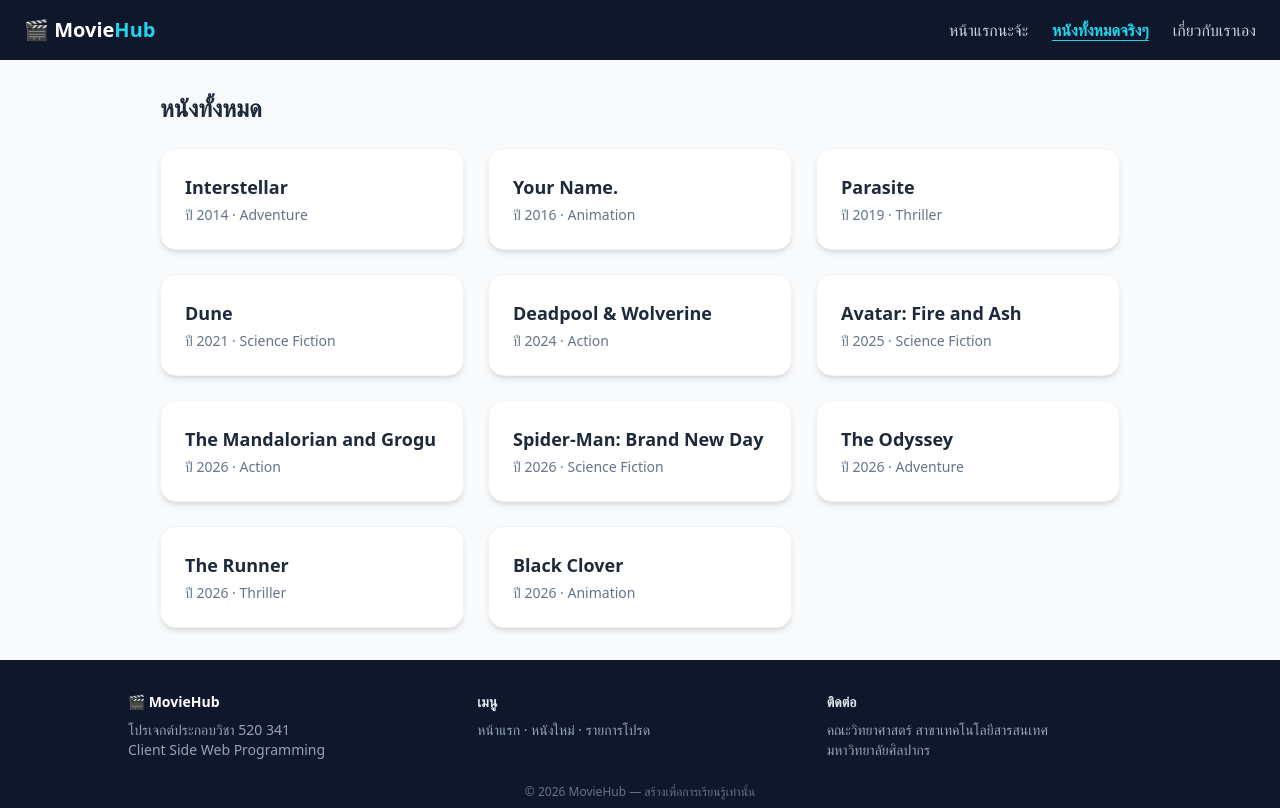
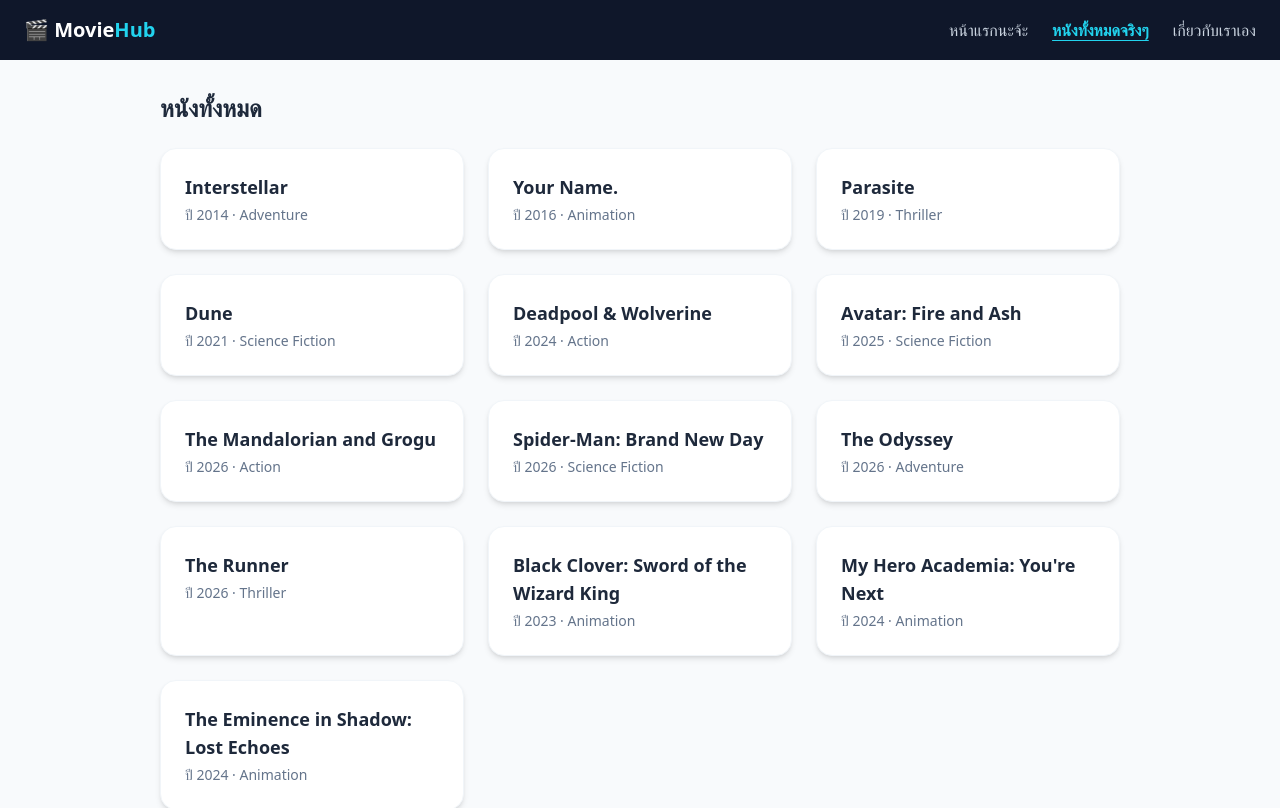
Before and after one commit to 670710731/feapp-670710731, a React (Create React App) app in the folder phanukon-app/: page /movies in a window 1280 px wide. Shown: the top 808 px of the page. Built offline with nearby package versions, Linux system fonts and the light colour scheme.

Commit message:
New Data & State

```diff
--- /dev/null
+++ b/phanukon-app/src/component/MovieCard.jsx
@@ -0,0 +1,19 @@
+import { useState } from 'react';   // 1. import จาก react
+
+function MovieCard({ title, year }) {
+  const [likes, setLikes] = useState(0);   // 2. ประกาศ state
+
+  return (
+    <div className="rounded-2xl bg-white p-6 shadow-md">
+      <h3 className="text-lg font-bold">{title} ({year})</h3>
+      <button
+        onClick={() => setLikes(likes + 1)}   // 3. เปลี่ยนค่าผ่าน setLikes
+        className="mt-3 rounded-lg bg-pink-100 px-4 py-2 text-pink-700
+                   font-semibold hover:bg-pink-200 transition">
+        ❤️ {likes}
+      </button>
+    </div>
+  );
+}
+
+export default MovieCard;
--- /dev/null
+++ b/phanukon-app/src/component/MovieGallery.jsx
@@ -0,0 +1,52 @@
+import { useState } from 'react';
+import { movies } from '../data';
+
+function MovieGallery() {
+  const [index, setIndex] = useState(0);
+  const [showMore, setShowMore] = useState(false);
+
+  const hasNext = index < movies.length - 1;
+
+  function handleNextClick() {
+    if (hasNext) {
+      setIndex(index + 1);   // ไปเรื่องถัดไป
+    } else {
+      setIndex(0);           // สุดท้ายแล้ว วนกลับเรื่องแรก
+    }
+  }
+
+  function handleMoreClick() {
+    setShowMore(!showMore);  // กลับค่า true/false
+  }
+
+  const movie = movies[index];   // ค่าที่คำนวณจาก state ไม่ต้องเป็น state เอง
+
+  return (
+    <div className="mx-auto max-w-md rounded-2xl bg-white p-6 shadow-md">
+      <button onClick={handleNextClick}
+              className="rounded-lg bg-cyan-600 px-4 py-2 font-semibold text-white">
+        เรื่องถัดไป
+      </button>
+      <div className="mt-4 .flex flex-col gap-6 md:flex-row">
+        {movie.poster && (
+        <img src={movie.poster} alt={`โปสเตอร์ ${movie.title}`}
+          className="mt-4 w-full rounded-2xl object-cover shadow-lg" />
+        )}
+      </div>
+
+      <h2 className="mt-4 text-2xl font-bold text-slate-800">
+        {movie.title} <span className="text-slate-400">({movie.year})</span>
+      </h2>
+      <p className="text-sm text-slate-500">
+        เรื่องที่ {index + 1} จาก {movies.length} | {movie.genre}
+      </p>
+
+      <button onClick={handleMoreClick} className="mt-2 text-sm text-cyan-600">
+        {showMore ? 'ซ่อนเรื่องย่อ' : 'อ่านเรื่องย่อ'}
+      </button>
+      {showMore && <p className="mt-2 text-slate-700">{movie.detail}</p>}
+    </div>
+  );
+}
+
+export default MovieGallery;
--- a/phanukon-app/src/data.js
+++ b/phanukon-app/src/data.js
@@ -113,13 +113,35 @@
   },
   {
     "id": 11,
-    "tmdbId": 1386315,
-    "title": "Black Clover",
+    "tmdbId": 812225,
+    "title": "Black Clover: Sword of the Wizard King",
     "titleTh": "แบล็คโคลเวอร์",
     "genre": "Animation",
-    "year": 2026,
+    "year": 2023,
     "rating": 7.2,
     "detail": "เรื่องราวของเด็กหนุ่มที่เกิดมาพร้อมกับเวทมนตร์ แต่กลับไม่มีเวทมนตร์เลยสักนิดเดียว เขาและเพื่อนสนิทของเขาได้ออกเดินทางเพื่อที่จะเป็นจอมเวทที่ยิ่งใหญ่ที่สุดในโลก",
     "poster": "https://media.themoviedb.org/t/p/w600_and_h900_face/9YEGawvjaRgnyW6QVcUhFJPFDco.jpg"
+  },
+  {
+    "id": 12,
+    "tmdbId": 1159311,
+    "title": "My Hero Academia: You're Next",
+    "titleTh": "มายฮีโร่อคาเดเมีย: ยูอาร์เน็กซ์",
+    "genre": "Animation",
+    "year": 2024,
+    "rating": 7.9,
+    "detail": "เรื่องราวของเด็กหนุ่มที่มีความฝันอยากเป็นฮีโร่ แต่กลับต้องเผชิญกับความท้าทายและอุปสรรคมากมายในการฝึกฝนและพัฒนาตัวเองให้กลายเป็นฮีโร่ที่แท้จริง",
+    "poster": "https://media.themoviedb.org/t/p/w600_and_h900_face/tTrI6PwqzxkgO3dvQ7BEKXM7SYR.jpg"
+  },
+  {
+    "id": 13,
+    "tmdbId": 1220552,
+    "title": "The Eminence in Shadow: Lost Echoes",
+    "titleTh": "เดอะ เอมินเน้นซ์ อิน แชโดว์: ลอสต์ เอคโค่",
+    "genre": "Animation",
+    "year": 2024,
+    "rating": 7.8,
+    "detail": "เรื่องราวของชายหนุ่มผู้อยากจะเป็นผู้มีอำนาจลึกลับในเงามืด แต่กลับต้องเข้าไปพัวพันกับองค์กรลับที่มีเป้าหมายในการทำลายโลก",
+    "poster": "https://media.themoviedb.org/t/p/w600_and_h900_face/jxrLc5uCK3s7qlb4aJU4aNTOJZR.jpg"
   }
 ];
--- a/phanukon-app/src/pages/Home.jsx
+++ b/phanukon-app/src/pages/Home.jsx
@@ -1,8 +1,27 @@
+import React from "react";
+import { Link } from "react-router-dom";
+import { movies } from "../data.js";
+import MovieCard from "../component/MovieCard";
+import MovieGallery from "../component/MovieGallery";
+
 function Home() {
   return (
     <div className="p-8 text-center">
       <h1 className="text-3xl font-bold text-slate-800">🏠 หน้าแรก</h1>
       <p className="mt-2 text-slate-500">ยินดีต้อนรับสู่ Homepage</p>
+
+      <h2 className="mt-8 text-2xl font-bold text-slate-800">หนังยอดนิยม</h2>
+      <div className="mt-8 grid grid-cols-1 gap-6 md:grid-cols-2 lg:grid-cols-3">
+        {movies.slice(0, 3).map(m => (
+          <MovieCard key={m.id} movie={m} title={m.title} year={m.year}/>
+        ))}
+      </div>
+
+      <h2 className="mt-8 text-2xl font-bold text-slate-800">หนังที่น่าแนะนำ</h2>
+      <div className="mx-auto mt-8 max-w-md">
+          <MovieGallery />
+      </div>
+
     </div>
   );
 }
```
